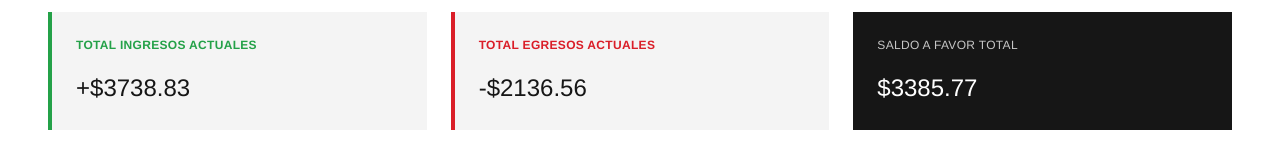
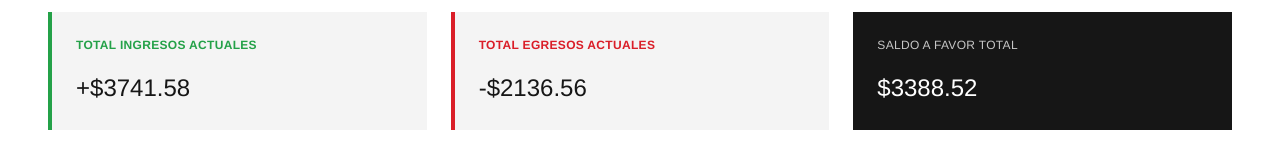
Before and after one commit to jjorgeadrian007/cuentas_aso, a React (Vite) app: page / in a window 1280 px wide. Shown: the part 295-455 px from the top of the page. Built offline with nearby package versions, Linux system fonts and the light colour scheme.

Commit message:
ingreso humita-25/09-2026

```diff
--- a/src/App.jsx
+++ b/src/App.jsx
@@ -26,7 +26,7 @@ export default function DashboardAsociacion() {
     { id: 18, fecha: "15/09/2026", nombre: "Aportes Isabel Dávila (Septiembre, Octubre 2026)", valor: 20.00 },
     { id: 19, fecha: "15/09/2026", nombre: "Aportes socios Agosto", valor: 638.15 },
     { id: 20, fecha: "25/09/2026", nombre: "Aportes Daniel Silva (se igualó al año)", valor: 638.15 },
-    { id: 21, fecha: "25/09/2026", nombre: "Ingresos venta de Humitas", valor: 160.50 },
+    { id: 21, fecha: "25/09/2026", nombre: "Ingresos venta de Humitas", valor: 163.25 },
 
   ]);
 
```
